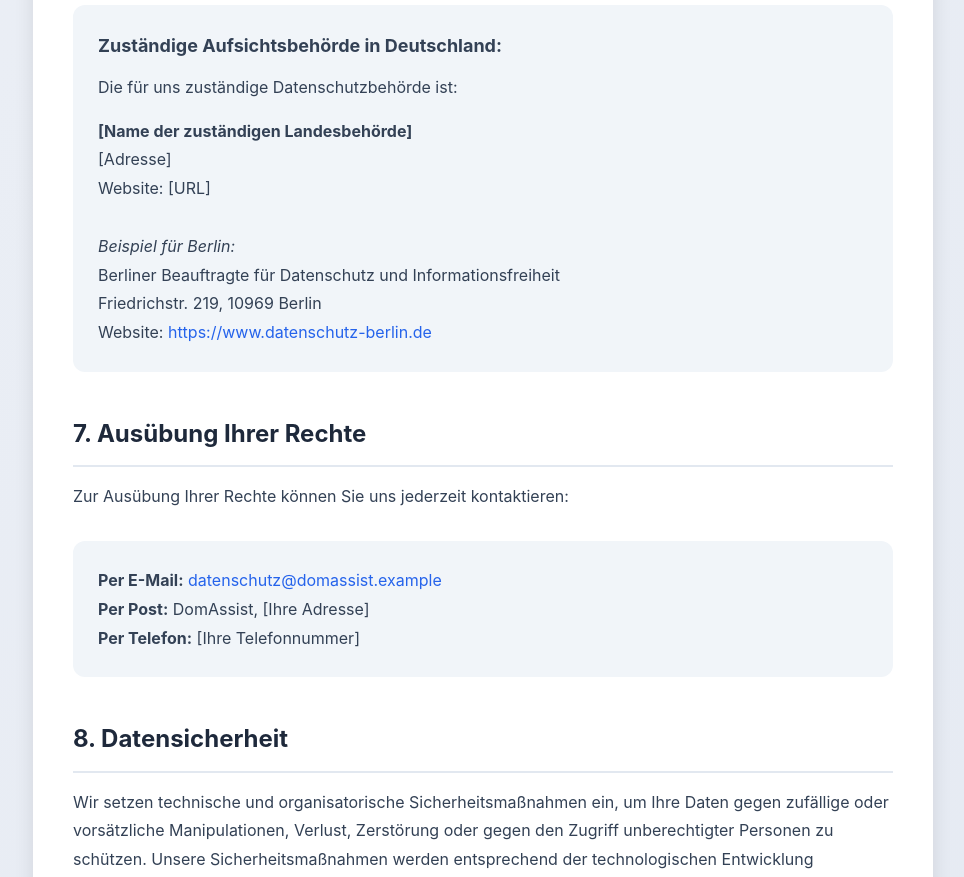
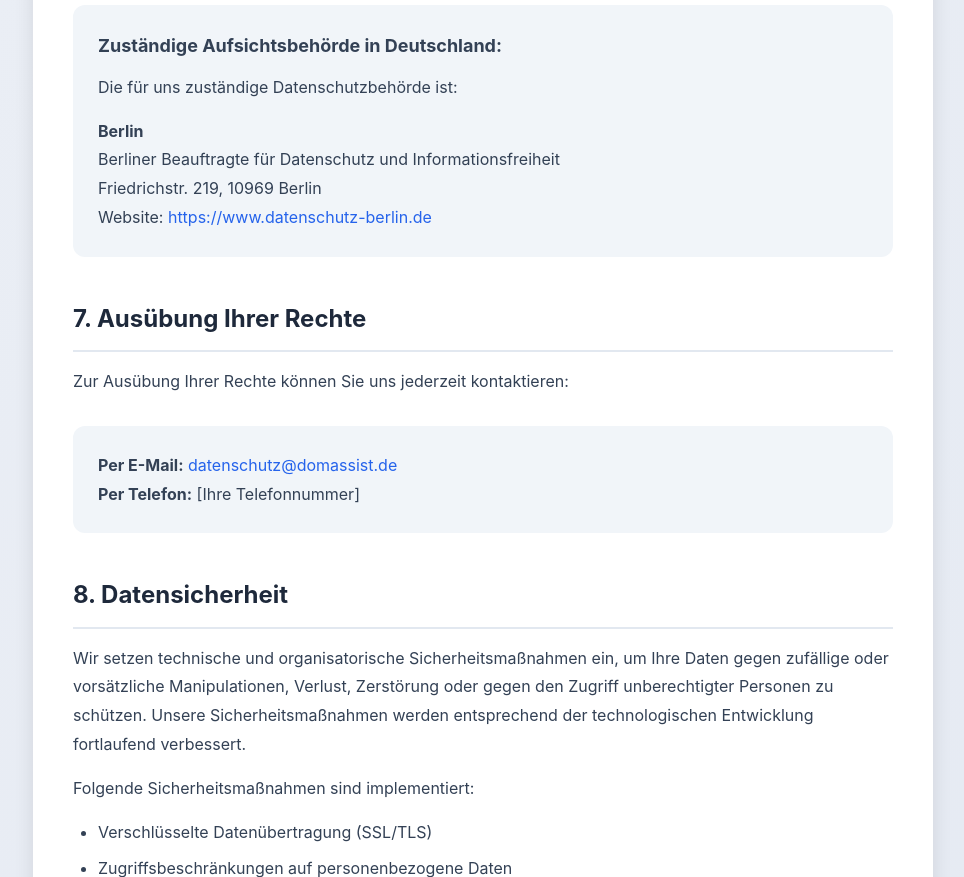
Before and after one commit to MNK557/dom-tools, a plain HTML site: page Datenschutz.html in a window 1280 px wide. Shown: the part 4980-5857 px from the top of the page, without its empty margins (157-1121 px from the left). Drawn offline with Linux system fonts and the light colour scheme.

Commit message:
Update Datenschutz.html

```diff
--- a/Datenschutz.html
+++ b/Datenschutz.html
@@ -268,11 +268,7 @@
         <div class="contact-box">
             <h3>Zuständige Aufsichtsbehörde in Deutschland:</h3>
             <p>Die für uns zuständige Datenschutzbehörde ist:</p>
-            <strong>[Name der zuständigen Landesbehörde]</strong><br>
-            [Adresse]<br>
-            Website: [URL]<br>
-            <br>
-            <em>Beispiel für Berlin:</em><br>
+            <strong>Berlin</strong><br>
             Berliner Beauftragte für Datenschutz und Informationsfreiheit<br>
             Friedrichstr. 219, 10969 Berlin<br>
             Website: <a href="https://www.datenschutz-berlin.de" target="_blank">https://www.datenschutz-berlin.de</a>
@@ -281,8 +277,7 @@
         <h2>7. Ausübung Ihrer Rechte</h2>
         <p>Zur Ausübung Ihrer Rechte können Sie uns jederzeit kontaktieren:</p>
         <div class="contact-box">
-            <strong>Per E-Mail:</strong> <a href="mailto:datenschutz@domassist.example">datenschutz@domassist.example</a><br>
-            <strong>Per Post:</strong> DomAssist, [Ihre Adresse]<br>
+            <strong>Per E-Mail:</strong> <a href="mailto:datenschutz@domassist.de">datenschutz@domassist.de</a><br>
             <strong>Per Telefon:</strong> [Ihre Telefonnummer]
         </div>
 
```
